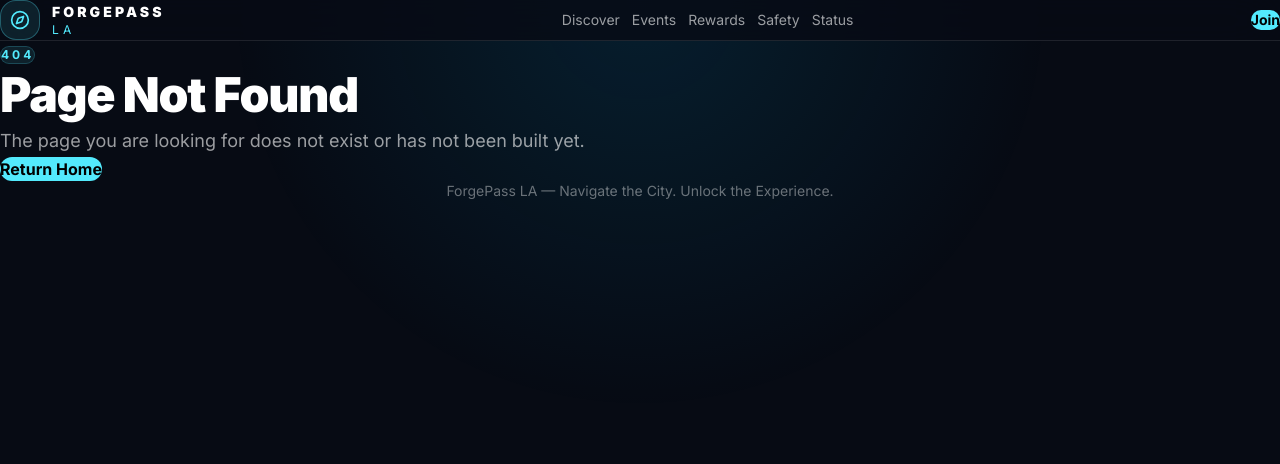
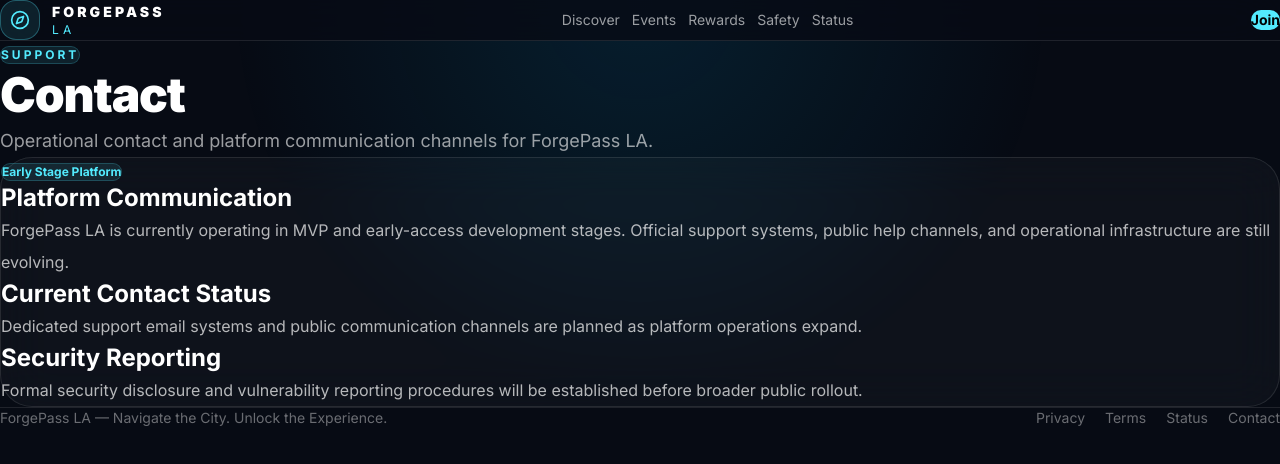
Before and after one commit to Oatskillua/forgepass-la, a React (Vite) app: page /contact in a window 1280 px wide. Shown: the top 464 px of the page. Built offline with nearby package versions, Linux system fonts and the light colour scheme.

Commit message:
Add contact route

```diff
--- a/src/components/Footer.jsx
+++ b/src/components/Footer.jsx
@@ -1,7 +1,43 @@
+import { Link } from 'react-router-dom'
+
 export default function Footer() {
   return (
-    <footer className="mt-20 text-center text-white/40 text-sm">
-      ForgePass LA — Navigate the City. Unlock the Experience.
+    <footer className="mt-20 border-t border-white/10 pt-10">
+      <div className="flex flex-col items-center justify-between gap-6 text-sm text-white/40 md:flex-row">
+        <p>
+          ForgePass LA — Navigate the City. Unlock the Experience.
+        </p>
+
+        <div className="flex items-center gap-5">
+          <Link
+            to="/privacy"
+            className="transition hover:text-cyan-300"
+          >
+            Privacy
+          </Link>
+
+          <Link
+            to="/terms"
+            className="transition hover:text-cyan-300"
+          >
+            Terms
+          </Link>
+
+          <Link
+            to="/status"
+            className="transition hover:text-cyan-300"
+          >
+            Status
+          </Link>
+
+          <Link
+            to="/contact"
+            className="transition hover:text-cyan-300"
+          >
+            Contact
+          </Link>
+        </div>
+      </div>
     </footer>
   )
 }
--- a/src/config/routeMeta.js
+++ b/src/config/routeMeta.js
@@ -35,4 +35,8 @@ export const routeMeta = {
     title: 'Terms of Service',
     description: 'ForgePass LA terms of service.',
   },
+  '/contact': {
+    title: 'Contact',
+    description: 'ForgePass LA contact and support information.',
+  },
 }
--- /dev/null
+++ b/src/pages/Contact.jsx
@@ -0,0 +1,55 @@
+import PageShell from '../components/PageShell'
+import PageModule from '../components/PageModule'
+import Badge from '../components/Badge'
+
+export default function Contact() {
+  return (
+    <PageShell
+      eyebrow="Support"
+      title="Contact"
+      subtitle="Operational contact and platform communication channels for ForgePass LA."
+    >
+      <PageModule>
+        <div className="space-y-10 text-white/70">
+          <div>
+            <Badge tone="cyan" className="mb-5">
+              Early Stage Platform
+            </Badge>
+
+            <h2 className="text-2xl font-bold text-white">
+              Platform Communication
+            </h2>
+
+            <p className="mt-4 leading-8">
+              ForgePass LA is currently operating in MVP and early-access
+              development stages. Official support systems, public help
+              channels, and operational infrastructure are still evolving.
+            </p>
+          </div>
+
+          <div>
+            <h2 className="text-2xl font-bold text-white">
+              Current Contact Status
+            </h2>
+
+            <p className="mt-4 leading-8">
+              Dedicated support email systems and public communication
+              channels are planned as platform operations expand.
+            </p>
+          </div>
+
+          <div>
+            <h2 className="text-2xl font-bold text-white">
+              Security Reporting
+            </h2>
+
+            <p className="mt-4 leading-8">
+              Formal security disclosure and vulnerability reporting
+              procedures will be established before broader public rollout.
+            </p>
+          </div>
+        </div>
+      </PageModule>
+    </PageShell>
+  )
+}
--- a/src/router.jsx
+++ b/src/router.jsx
@@ -10,6 +10,7 @@ import Health from './pages/Health'
 import NotFound from './pages/NotFound'
 import ErrorFallback from './components/ErrorFallback'
 import Privacy from './pages/Privacy'
+import Contact from './pages/Contact'
 import Terms from './pages/Terms'
 
 export const router = createBrowserRouter([
@@ -58,6 +59,11 @@ export const router = createBrowserRouter([
     errorElement: <ErrorFallback />,
   },
   {
+    path: '/contact',
+    element: <Contact />,
+    errorElement: <ErrorFallback />,
+  },
+  {
     path: '*',
     element: <NotFound />,
     errorElement: <ErrorFallback />,
```
